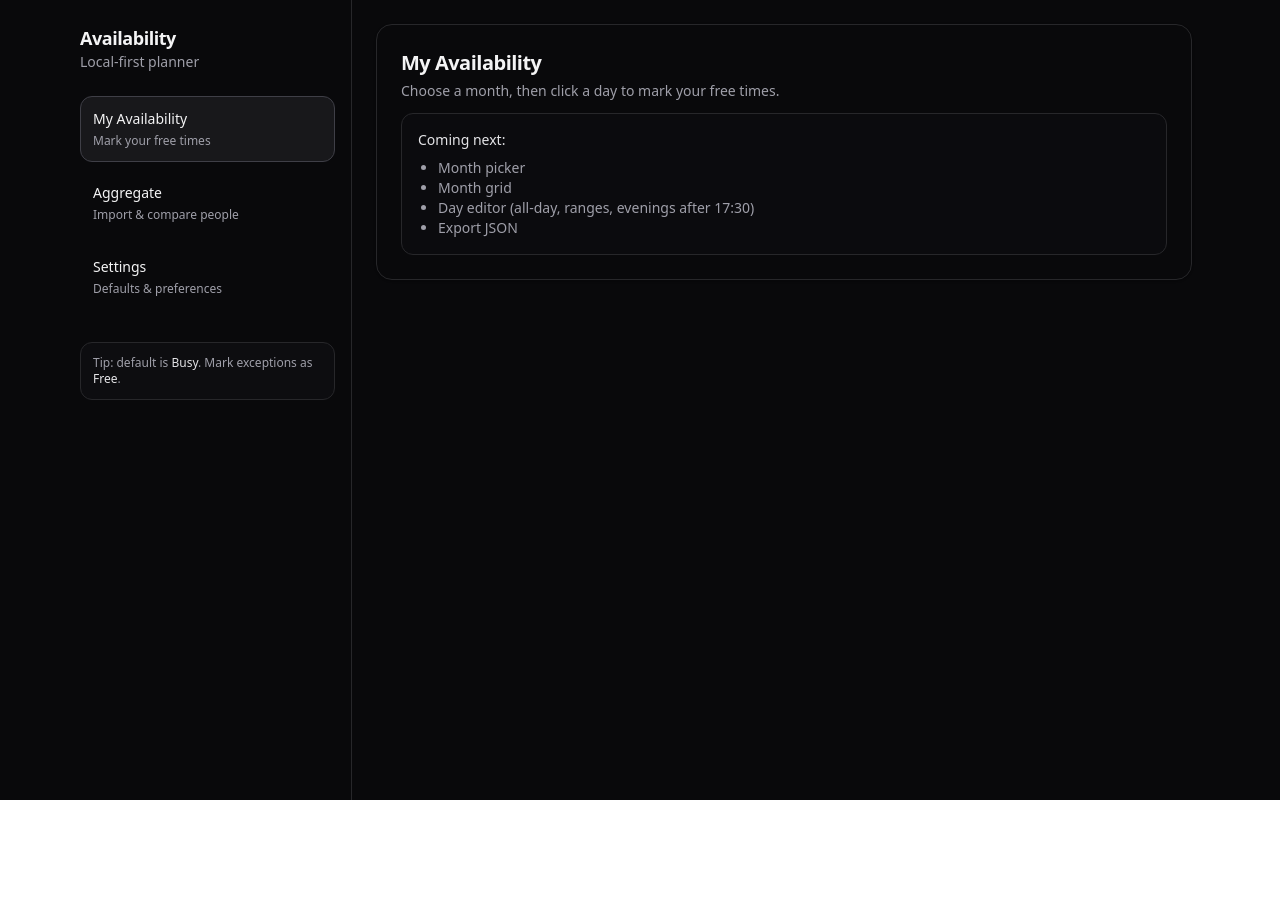
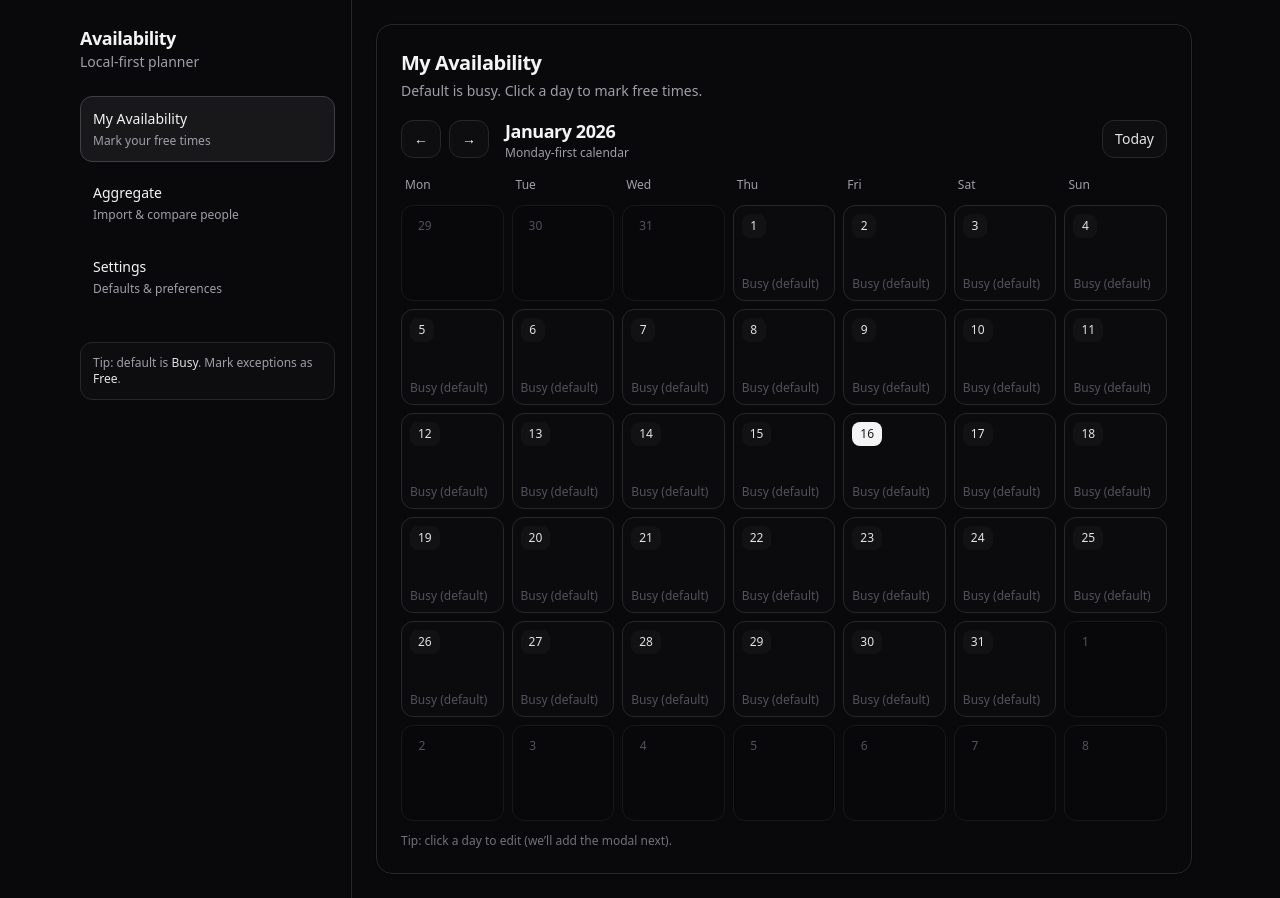
Before and after one commit to OliverKrieger/availability-app, a React (Vite) app: page /entry in a window 1280 px wide. Before the commit the page ends 800 px from the top, so only its background shows below. Built offline with nearby package versions, Linux system fonts and the light colour scheme.

Commit message:
add calendar component

```diff
--- /dev/null
+++ b/src/components/calendar/DayCell.tsx
@@ -0,0 +1,69 @@
+import { isSameDay, ymd } from "../../utility/lib/date";
+
+type DayCellProps = {
+    date: Date;
+    inMonth: boolean;
+    isSelected?: boolean;
+    onSelect?: (date: Date) => void;
+
+    // Optional: let you show little status labels later (e.g., "Free", "Ranges")
+    topRightBadge?: string;
+    bottomText?: string;
+};
+
+export function DayCell({
+    date,
+    inMonth,
+    isSelected,
+    onSelect,
+    topRightBadge,
+    bottomText,
+}: DayCellProps) {
+    const today = new Date();
+    const isToday = isSameDay(date, today);
+
+    return (
+        <button
+            type="button"
+            onClick={() => onSelect?.(date)}
+            className={[
+                "group relative flex h-24 w-full flex-col rounded-xl border p-2 text-left transition",
+                "focus:outline-none focus:ring-2 focus:ring-zinc-600",
+                inMonth
+                    ? "border-zinc-800 bg-zinc-900/20 hover:bg-zinc-900/40"
+                    : "border-zinc-900 bg-zinc-950/40 text-zinc-600 hover:bg-zinc-950/60",
+                isSelected ? "ring-2 ring-zinc-400" : "",
+            ].join(" ")}
+            aria-label={ymd(date)}
+        >
+            <div className="flex items-start justify-between">
+                <div
+                    className={[
+                        "flex h-6 min-w-6 items-center justify-center rounded-lg px-2 text-xs",
+                        isToday
+                            ? "bg-zinc-100 text-zinc-900"
+                            : inMonth
+                                ? "bg-zinc-900/60 text-zinc-200"
+                                : "bg-transparent text-zinc-600",
+                    ].join(" ")}
+                >
+                    {date.getDate()}
+                </div>
+
+                {topRightBadge ? (
+                    <div className="rounded-lg border border-zinc-800 bg-zinc-950/40 px-2 py-1 text-[10px] text-zinc-300">
+                        {topRightBadge}
+                    </div>
+                ) : null}
+            </div>
+
+            <div className="mt-auto">
+                {bottomText ? (
+                    <div className="text-xs text-zinc-400 group-hover:text-zinc-300">{bottomText}</div>
+                ) : (
+                    <div className="text-xs text-zinc-600">{inMonth ? "Busy (default)" : ""}</div>
+                )}
+            </div>
+        </button>
+    );
+}
--- /dev/null
+++ b/src/components/calendar/MonthGrid.tsx
@@ -0,0 +1,59 @@
+import { buildMonthGrid, isSameDay } from "../../utility/lib/date";
+import { DayCell } from "./DayCell";
+
+type MonthGridProps = {
+    month: Date;
+    selectedDate?: Date | null;
+    onSelectDate?: (date: Date) => void;
+
+    /**
+     * Optional hook for later: render per-day status text
+     */
+    getDayBottomText?: (date: Date) => string | undefined;
+    getDayBadge?: (date: Date) => string | undefined;
+};
+
+const WEEKDAYS = ["Mon", "Tue", "Wed", "Thu", "Fri", "Sat", "Sun"];
+
+export function MonthGrid({
+    month,
+    selectedDate,
+    onSelectDate,
+    getDayBottomText,
+    getDayBadge,
+}: MonthGridProps) {
+    const days = buildMonthGrid(month);
+
+    return (
+        <div className="mt-4">
+            <div className="grid grid-cols-7 gap-2">
+                {WEEKDAYS.map((d) => (
+                    <div key={d} className="px-1 pb-1 text-xs text-zinc-400">
+                        {d}
+                    </div>
+                ))}
+
+                {days.map((d) => {
+                    const inMonth = d.getMonth() === month.getMonth() && d.getFullYear() === month.getFullYear();
+                    const isSelected = !!selectedDate && isSameDay(d, selectedDate);
+
+                    return (
+                        <DayCell
+                            key={d.toISOString()}
+                            date={d}
+                            inMonth={inMonth}
+                            isSelected={isSelected}
+                            onSelect={onSelectDate}
+                            topRightBadge={getDayBadge?.(d)}
+                            bottomText={getDayBottomText?.(d)}
+                        />
+                    );
+                })}
+            </div>
+
+            <div className="mt-3 text-xs text-zinc-500">
+                Tip: click a day to edit (we’ll add the modal next).
+            </div>
+        </div>
+    );
+}
--- /dev/null
+++ b/src/components/calendar/MonthPicker.tsx
@@ -0,0 +1,48 @@
+import { addMonths, monthLabel } from "../../utility/lib/date";
+
+type MonthPickerProps = {
+    month: Date; // should be a date on the 1st, but not required
+    onChangeMonth: (nextMonth: Date) => void;
+    onJumpToToday?: () => void;
+};
+
+export function MonthPicker({ month, onChangeMonth, onJumpToToday }: MonthPickerProps) {
+    return (
+        <div className="flex items-center justify-between gap-3">
+            <div className="flex items-center gap-2">
+                <button
+                    type="button"
+                    onClick={() => onChangeMonth(addMonths(month, -1))}
+                    className="rounded-xl border border-zinc-800 bg-zinc-900/40 px-3 py-2 text-sm hover:bg-zinc-900"
+                >
+                    ←
+                </button>
+
+                <button
+                    type="button"
+                    onClick={() => onChangeMonth(addMonths(month, 1))}
+                    className="rounded-xl border border-zinc-800 bg-zinc-900/40 px-3 py-2 text-sm hover:bg-zinc-900"
+                >
+                    →
+                </button>
+
+                <div className="ml-2">
+                    <div className="text-lg font-semibold tracking-tight">{monthLabel(month)}</div>
+                    <div className="text-xs text-zinc-400">Monday-first calendar</div>
+                </div>
+            </div>
+
+            <div className="flex items-center gap-2">
+                {onJumpToToday ? (
+                    <button
+                        type="button"
+                        onClick={onJumpToToday}
+                        className="rounded-xl border border-zinc-800 bg-zinc-900/40 px-3 py-2 text-sm text-zinc-200 hover:bg-zinc-900"
+                    >
+                        Today
+                    </button>
+                ) : null}
+            </div>
+        </div>
+    );
+}
--- a/src/pages/EntryPage.tsx
+++ b/src/pages/EntryPage.tsx
@@ -1,22 +1,43 @@
+import { useState } from "react";
+import { MonthPicker } from "../components/calendar/MonthPicker";
+import { MonthGrid } from "../components/calendar/MonthGrid";
+
 export function EntryPage() {
+    const [month, setMonth] = useState(() => new Date(new Date().getFullYear(), new Date().getMonth(), 1));
+    const [selectedDate, setSelectedDate] = useState<Date | null>(null);
+
     return (
-        <div className="space-y-3">
+        <div className="space-y-4">
             <div>
                 <h1 className="text-xl font-semibold tracking-tight">My Availability</h1>
                 <p className="mt-1 text-sm text-zinc-400">
-                    Choose a month, then click a day to mark your free times.
+                    Default is busy. Click a day to mark free times.
                 </p>
             </div>
 
-            <div className="rounded-xl border border-zinc-800 bg-zinc-900/20 p-4">
-                <div className="text-sm text-zinc-200">Coming next:</div>
-                <ul className="mt-2 list-disc pl-5 text-sm text-zinc-400">
-                    <li>Month picker</li>
-                    <li>Month grid</li>
-                    <li>Day editor (all-day, ranges, evenings after 17:30)</li>
-                    <li>Export JSON</li>
-                </ul>
-            </div>
+            <MonthPicker
+                month={month}
+                onChangeMonth={(m) => {
+                    setMonth(new Date(m.getFullYear(), m.getMonth(), 1));
+                    setSelectedDate(null);
+                }}
+                onJumpToToday={() => {
+                    const t = new Date();
+                    setMonth(new Date(t.getFullYear(), t.getMonth(), 1));
+                    setSelectedDate(t);
+                }}
+            />
+
+            <MonthGrid
+                month={month}
+                selectedDate={selectedDate}
+                onSelectDate={(d) => setSelectedDate(d)}
+                // For now, just a placeholder to prove it works
+                getDayBottomText={(d) => {
+                    if (selectedDate && d.toDateString() === selectedDate.toDateString()) return "Selected";
+                    return undefined;
+                }}
+            />
         </div>
     );
 }
--- /dev/null
+++ b/src/utility/lib/date.ts
@@ -0,0 +1,63 @@
+export type MonthKey = `${number}-${string}`; // e.g. "2026-01"
+
+export function pad2(n: number): string {
+  return n < 10 ? `0${n}` : String(n);
+}
+
+export function monthKeyFromDate(d: Date): MonthKey {
+  return `${d.getFullYear()}-${pad2(d.getMonth() + 1)}` as MonthKey;
+}
+
+export function monthLabel(d: Date): string {
+  return d.toLocaleString(undefined, { month: "long", year: "numeric" });
+}
+
+/**
+ * Returns a Date representing the first day of the month (local time).
+ */
+export function startOfMonth(month: Date): Date {
+  return new Date(month.getFullYear(), month.getMonth(), 1);
+}
+
+/**
+ * Monday-first day-of-week index: Mon=0 ... Sun=6
+ */
+export function mondayIndex(jsDay: number): number {
+  // JS: Sun=0..Sat=6 => Mon=0..Sun=6
+  return (jsDay + 6) % 7;
+}
+
+export function addMonths(month: Date, delta: number): Date {
+  return new Date(month.getFullYear(), month.getMonth() + delta, 1);
+}
+
+export function isSameDay(a: Date, b: Date): boolean {
+  return (
+    a.getFullYear() === b.getFullYear() &&
+    a.getMonth() === b.getMonth() &&
+    a.getDate() === b.getDate()
+  );
+}
+
+export function ymd(d: Date): string {
+  return `${d.getFullYear()}-${pad2(d.getMonth() + 1)}-${pad2(d.getDate())}`;
+}
+
+/**
+ * Build a 6-week (42 cell) grid for the given month, Monday-first.
+ * Includes leading/trailing days from adjacent months.
+ */
+export function buildMonthGrid(month: Date): Date[] {
+  const first = startOfMonth(month);
+  const offset = mondayIndex(first.getDay()); // how many days to go back to Monday
+  const gridStart = new Date(first);
+  gridStart.setDate(first.getDate() - offset);
+
+  const days: Date[] = [];
+  for (let i = 0; i < 42; i++) {
+    const d = new Date(gridStart);
+    d.setDate(gridStart.getDate() + i);
+    days.push(d);
+  }
+  return days;
+}
```
Also changed, not shown: 1 other file (tests, documents, lock files or other folders).
